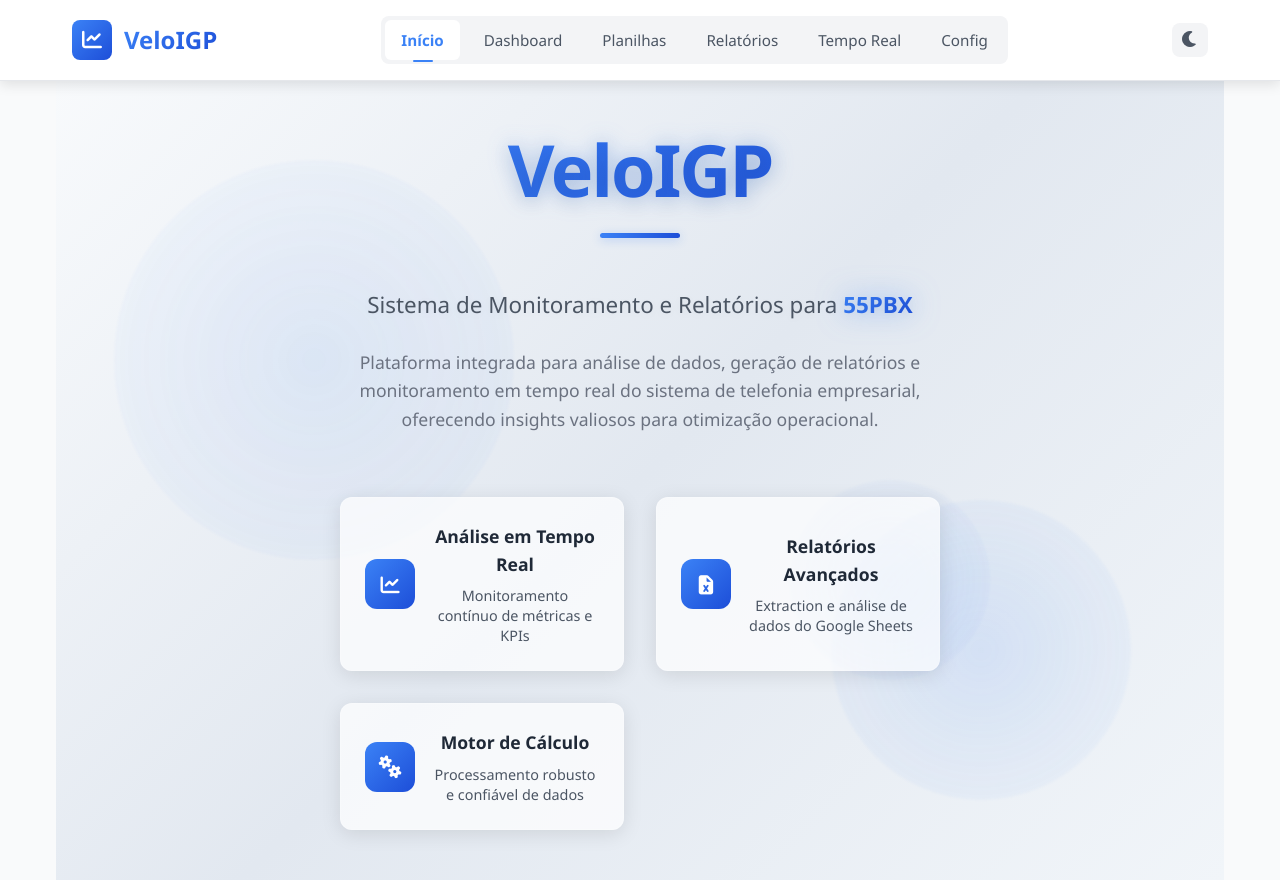
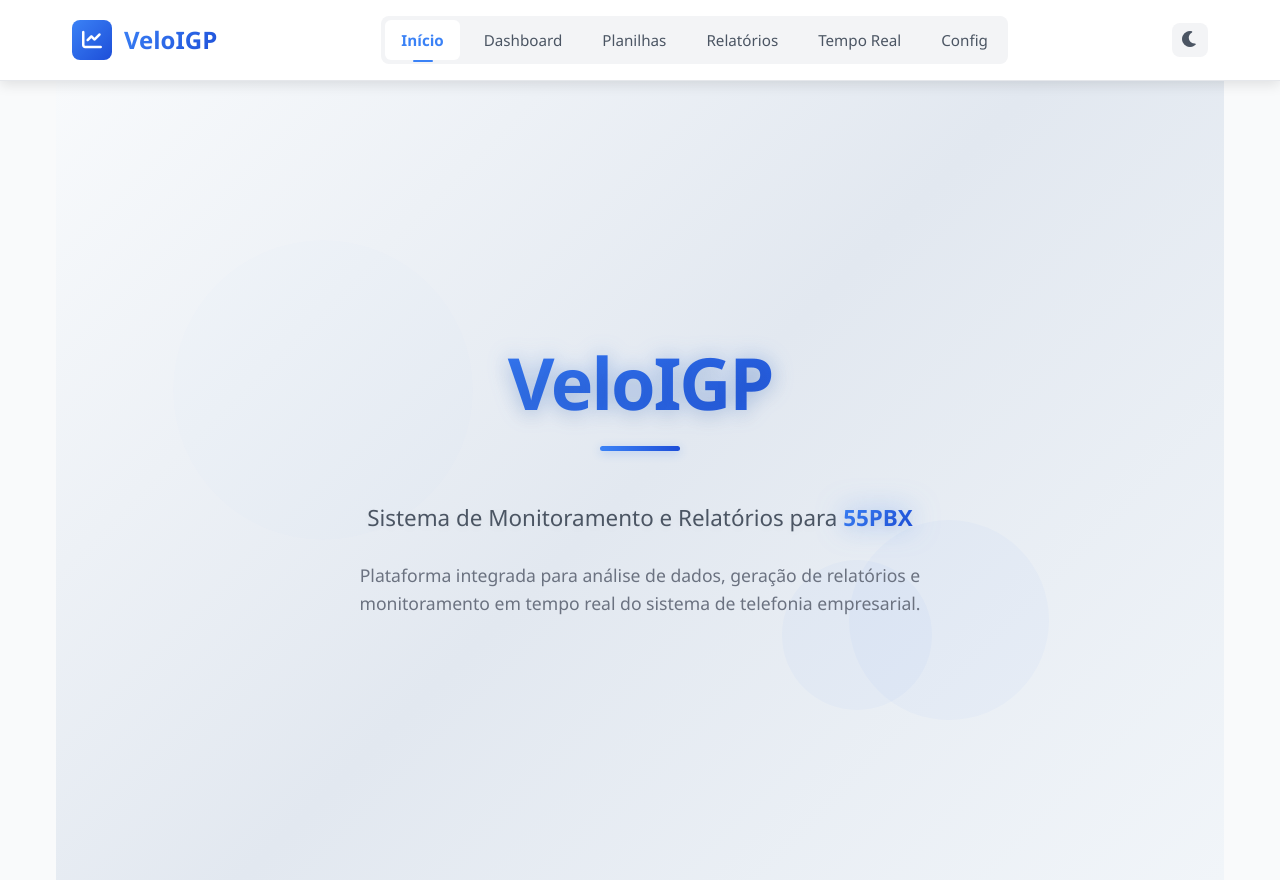
Before and after one commit to Igorlemefx/VeloIGP, a React (Create React App) app: page / in a window 1280 px wide. Built offline with nearby package versions, Linux system fonts and the light colour scheme.

Commit message:
Simplificar página inicial: apenas nome, descrição e animação sutil de fundo

```diff
--- a/src/pages/VeloigpHome.css
+++ b/src/pages/VeloigpHome.css
@@ -15,7 +15,7 @@
   background: linear-gradient(135deg, #1f2937 0%, #374151 50%, #4b5563 100%);
 }
 
-/* Background Animado */
+/* Background Animado Sutil */
 .animated-background {
   position: absolute;
   top: 0;
@@ -30,46 +30,42 @@
 .bg-circle {
   position: absolute;
   border-radius: 50%;
-  background: rgba(59, 130, 246, 0.12);
-  animation: float 12s ease-in-out infinite;
-  filter: blur(1px);
+  background: rgba(59, 130, 246, 0.03);
+  animation: subtleFloat 20s ease-in-out infinite;
 }
 
 .bg-circle-1 {
-  width: 400px;
-  height: 400px;
-  top: 10%;
-  left: 5%;
+  width: 300px;
+  height: 300px;
+  top: 20%;
+  left: 10%;
   animation-delay: 0s;
-  background: radial-gradient(circle, rgba(59, 130, 246, 0.15) 0%, rgba(59, 130, 246, 0.05) 70%);
 }
 
 .bg-circle-2 {
-  width: 300px;
-  height: 300px;
-  bottom: 10%;
-  right: 8%;
-  animation-delay: 4s;
-  background: radial-gradient(circle, rgba(59, 130, 246, 0.12) 0%, rgba(59, 130, 246, 0.04) 70%);
+  width: 200px;
+  height: 200px;
+  bottom: 20%;
+  right: 15%;
+  animation-delay: 7s;
 }
 
 .bg-circle-3 {
-  width: 200px;
-  height: 200px;
-  top: 50%;
-  right: 20%;
-  animation-delay: 8s;
-  background: radial-gradient(circle, rgba(59, 130, 246, 0.10) 0%, rgba(59, 130, 246, 0.03) 70%);
+  width: 150px;
+  height: 150px;
+  top: 60%;
+  right: 25%;
+  animation-delay: 14s;
 }
 
-@keyframes float {
+@keyframes subtleFloat {
   0%, 100% {
     transform: translateY(0px) scale(1);
-    opacity: 0.6;
+    opacity: 0.3;
   }
   50% {
-    transform: translateY(-15px) scale(1.05);
-    opacity: 0.8;
+    transform: translateY(-10px) scale(1.02);
+    opacity: 0.5;
   }
 }
 
@@ -234,83 +230,7 @@
   }
 }
 
-/* Features Container */
-.features-container {
-  display: grid;
-  grid-template-columns: repeat(auto-fit, minmax(250px, 1fr));
-  gap: 2rem;
-  margin-top: 4rem;
-  animation: featuresSlideIn 1s ease-out 2.5s both;
-}
-
-@keyframes featuresSlideIn {
-  0% {
-    opacity: 0;
-    transform: translateY(30px);
-  }
-  100% {
-    opacity: 1;
-    transform: translateY(0);
-  }
-}
-
-.feature-item {
-  display: flex;
-  align-items: center;
-  gap: 1rem;
-  padding: 1.5rem;
-  background: rgba(255, 255, 255, 0.7);
-  border-radius: 12px;
-  backdrop-filter: blur(10px);
-  border: 1px solid rgba(255, 255, 255, 0.2);
-  box-shadow: 0 4px 20px rgba(0, 0, 0, 0.1);
-  transition: all 0.3s ease;
-}
-
-.veloigp-app[data-theme="dark"] .feature-item {
-  background: rgba(31, 41, 55, 0.7);
-  border: 1px solid rgba(255, 255, 255, 0.1);
-}
-
-.feature-item:hover {
-  transform: translateY(-5px);
-  box-shadow: 0 8px 30px rgba(0, 0, 0, 0.15);
-}
-
-.feature-icon {
-  width: 50px;
-  height: 50px;
-  background: linear-gradient(135deg, var(--primary-blue), var(--primary-blue-dark));
-  border-radius: 12px;
-  display: flex;
-  align-items: center;
-  justify-content: center;
-  color: white;
-  font-size: 1.2rem;
-  flex-shrink: 0;
-}
-
-.feature-text h3 {
-  font-size: 1.1rem;
-  font-weight: 600;
-  color: var(--gray-800);
-  margin: 0 0 0.5rem 0;
-}
-
-.veloigp-app[data-theme="dark"] .feature-text h3 {
-  color: var(--gray-100);
-}
-
-.feature-text p {
-  font-size: 0.9rem;
-  color: var(--gray-600);
-  margin: 0;
-  line-height: 1.4;
-}
-
-.veloigp-app[data-theme="dark"] .feature-text p {
-  color: var(--gray-300);
-}
+/* Removido features container - página simplificada */
 
 /* Responsividade */
 @media (max-width: 768px) {
@@ -331,29 +251,19 @@
     font-size: 1rem;
   }
 
-  .features-container {
-    grid-template-columns: 1fr;
-    gap: 1.5rem;
-    margin-top: 3rem;
-  }
-
-  .feature-item {
-    padding: 1rem;
-  }
-
   .bg-circle-1 {
-    width: 300px;
-    height: 300px;
-  }
-
-  .bg-circle-2 {
     width: 200px;
     height: 200px;
   }
 
-  .bg-circle-3 {
+  .bg-circle-2 {
     width: 150px;
     height: 150px;
+  }
+
+  .bg-circle-3 {
+    width: 100px;
+    height: 100px;
   }
 }
 
@@ -375,22 +285,6 @@
     height: 4px;
   }
 
-  .features-container {
-    margin-top: 2rem;
-  }
-
-  .feature-item {
-    flex-direction: column;
-    text-align: center;
-    gap: 0.8rem;
-  }
-
-  .feature-icon {
-    width: 40px;
-    height: 40px;
-    font-size: 1rem;
-  }
-
   .bg-circle {
     display: none;
   }
--- a/src/pages/VeloigpHome.tsx
+++ b/src/pages/VeloigpHome.tsx
@@ -35,40 +35,8 @@
           </p>
           <p className="description-text">
             Plataforma integrada para análise de dados, geração de relatórios e monitoramento em tempo real
-            do sistema de telefonia empresarial, oferecendo insights valiosos para otimização operacional.
+            do sistema de telefonia empresarial.
           </p>
-        </div>
-
-        <div className="features-container">
-          <div className="feature-item">
-            <div className="feature-icon">
-              <i className="fas fa-chart-line"></i>
-            </div>
-            <div className="feature-text">
-              <h3>Análise em Tempo Real</h3>
-              <p>Monitoramento contínuo de métricas e KPIs</p>
-            </div>
-          </div>
-
-          <div className="feature-item">
-            <div className="feature-icon">
-              <i className="fas fa-file-excel"></i>
-            </div>
-            <div className="feature-text">
-              <h3>Relatórios Avançados</h3>
-              <p>Extraction e análise de dados do Google Sheets</p>
-            </div>
-          </div>
-
-          <div className="feature-item">
-            <div className="feature-icon">
-              <i className="fas fa-cogs"></i>
-            </div>
-            <div className="feature-text">
-              <h3>Motor de Cálculo</h3>
-              <p>Processamento robusto e confiável de dados</p>
-            </div>
-          </div>
         </div>
       </div>
     </div>
```
